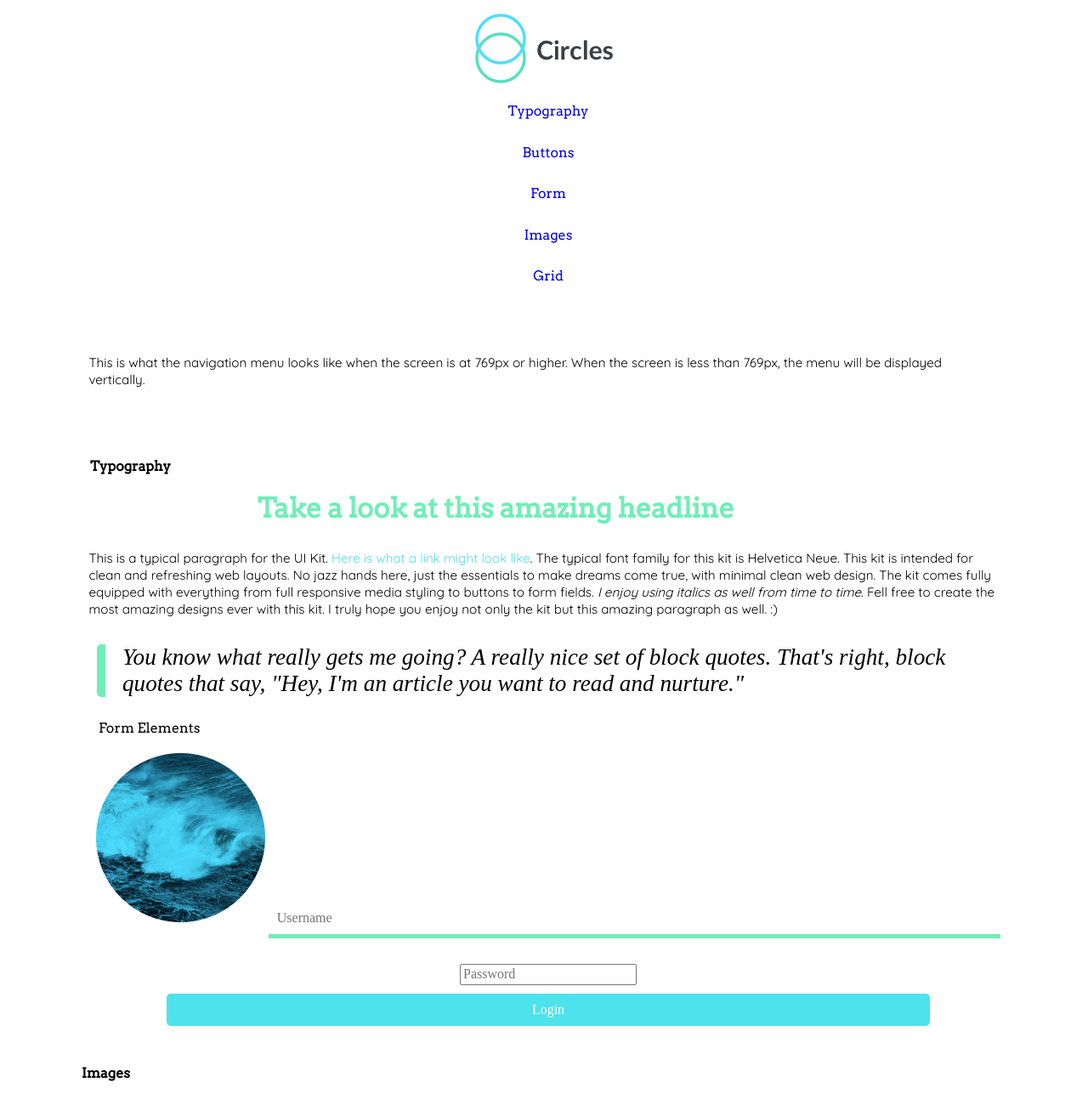
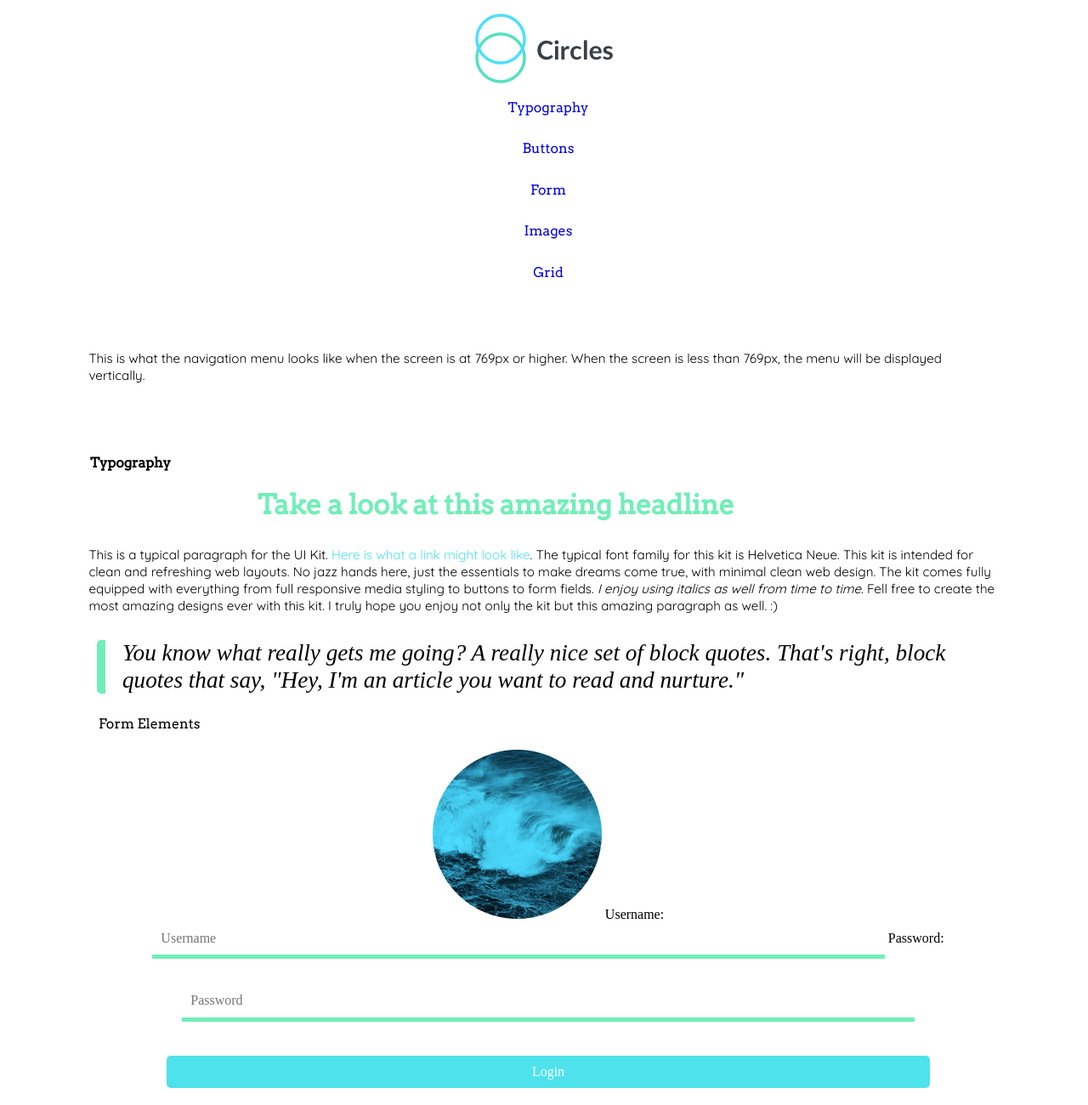
Before and after one commit to AnthonyJRay/TechDegree_Project-4, a plain HTML site: page index.html in a window 1280 px wide. Shown: the top 1300 px of the page at 85% size. Drawn offline with Linux system fonts and the light colour scheme.

Commit message:
Changed selectors to classes

```diff
--- a/scss/components/_base.scss
+++ b/scss/components/_base.scss
@@ -78,7 +78,7 @@ body {
     margin: auto;
 }
 
-input {
+.form__input {
     border-style: none;
     border-bottom: 5px $sea solid;
     width: 75%;
@@ -86,11 +86,11 @@ input {
     padding: 10px;
 }
 
-label {
+.form__label {
     display: none;
 }
 
-.img {
+.img--logo {
     display: flex;
     margin: auto;
   }
```
Also changed, not shown: css/styles.css, 1 other file.
